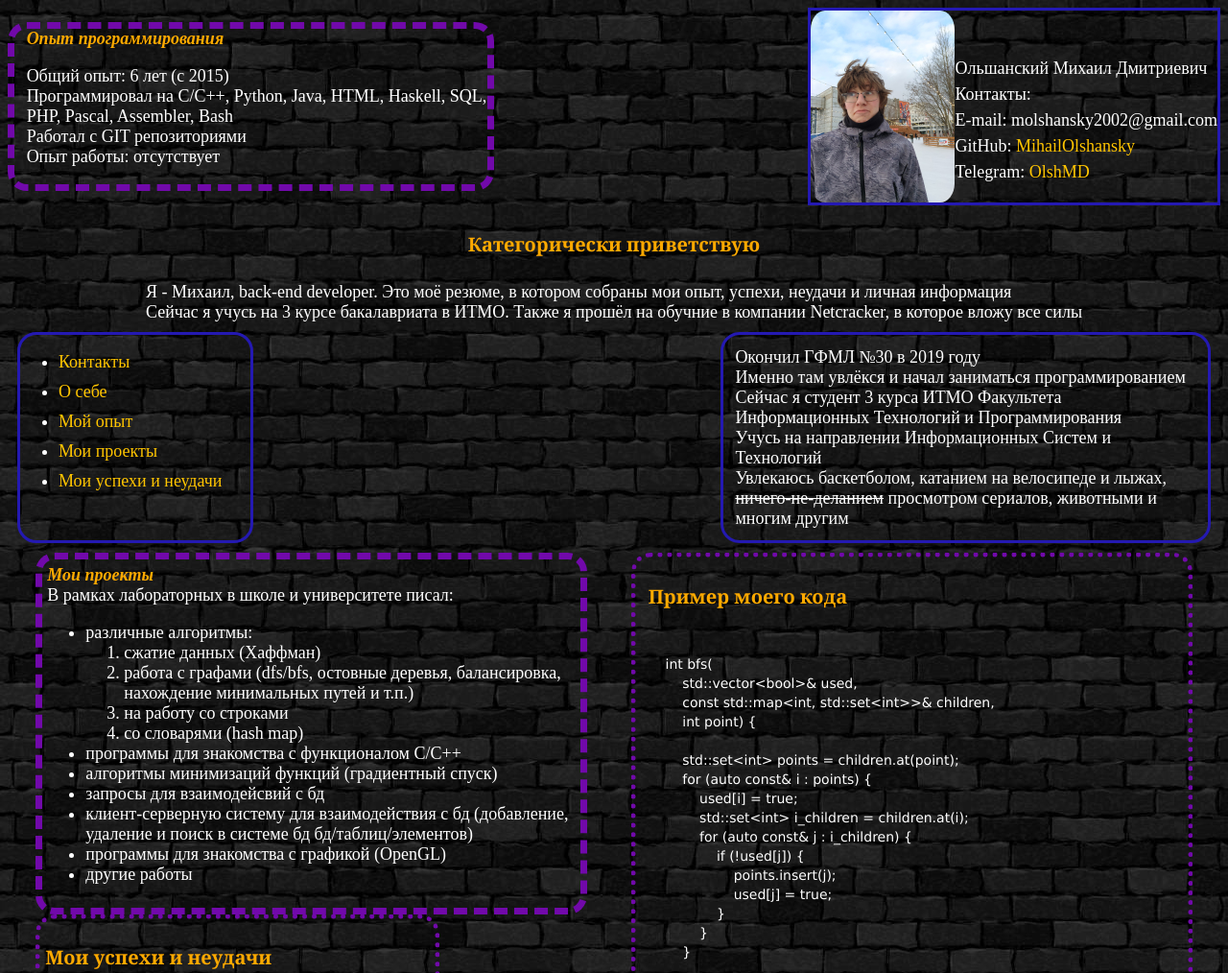
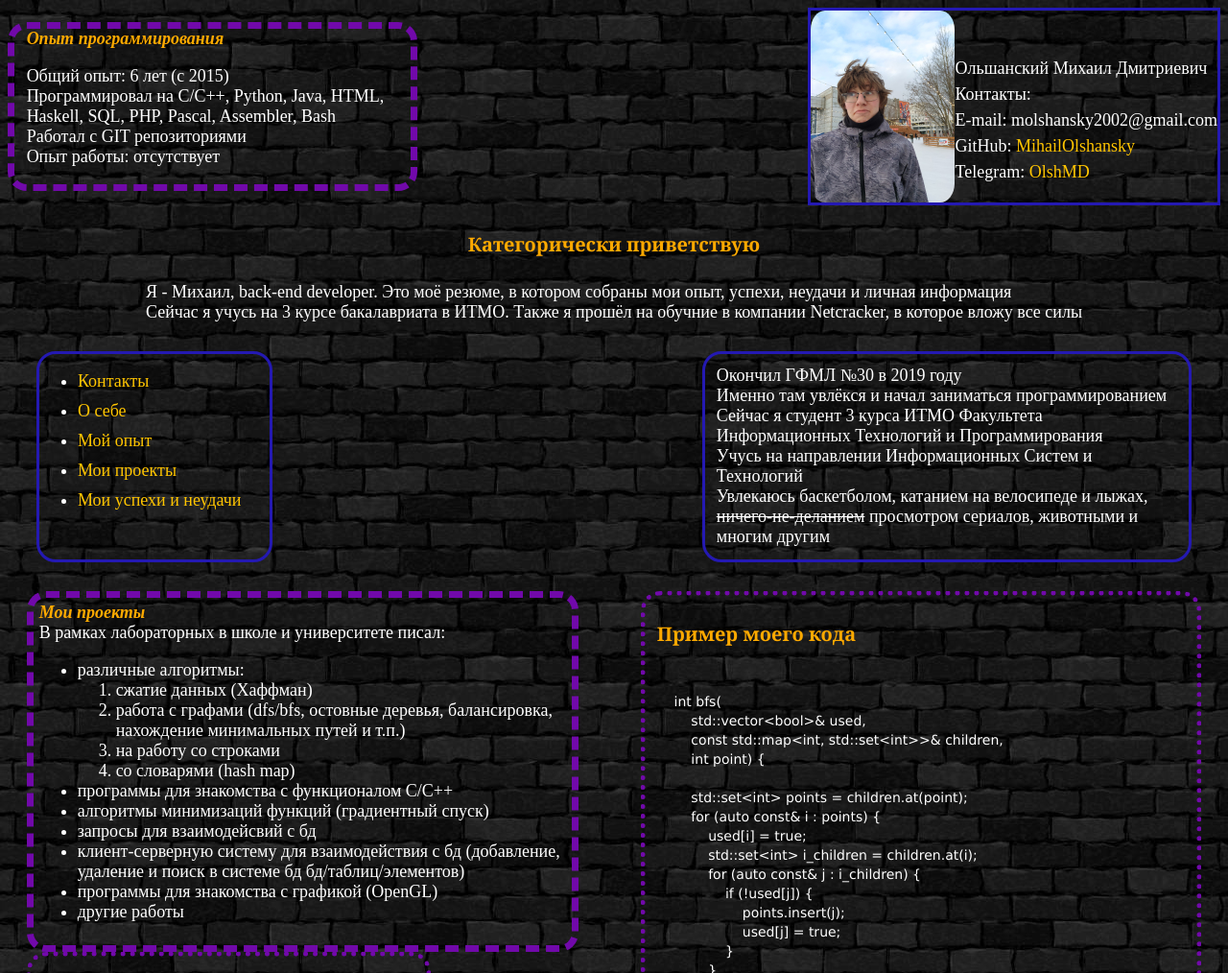
Before and after one commit to MihailOlshansky/Web2122, a plain HTML site: page index.html in a window 1280 px wide. Shown: the top 1014 px of the page at 96% size. Drawn offline with Linux system fonts and the light colour scheme.

Commit message:
Better view

```diff
--- a/css/location.css
+++ b/css/location.css
@@ -24,14 +24,6 @@ main {
     display: -webkit-flex;
     display: flex;
     flex-wrap: wrap;
-    justify-content: space-around;
-    flex-basis: 50%;
-}
-
-#main_header {
-    display: -webkit-flex;
-    display: flex;
-    flex-wrap: wrap;
     justify-content: space-between;
     flex-basis: 50%;
 }
--- a/css/outline.css
+++ b/css/outline.css
@@ -3,6 +3,10 @@ body {
 }
 
 header {
+}
+
+main {
+    margin: 20px;
 }
 
 h4 {
@@ -12,7 +16,7 @@ strong {
 }
 
 #Мой_опыт {
-    width: 480px;
+    width: 400px;
     border-style: dashed;
     border-radius: 20px;
     border-color: #7109aa;
```
